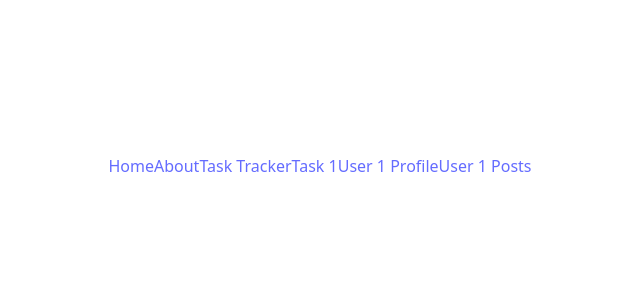
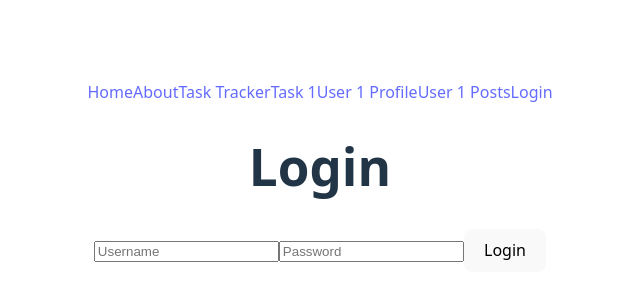
Before and after one commit to bengguankoay/Vite-Vue, a Vue app in the folder task-tracker/: page /login in a window 1280 px wide. Shown: the part 224-524 px from the top of the page, without its empty margins (320-960 px from the left). Built offline with nearby package versions, Linux system fonts and the light colour scheme.

Commit message:
added jwt auth

```diff
--- a/task-tracker/package.json
+++ b/task-tracker/package.json
@@ -10,6 +10,7 @@
   },
   "dependencies": {
     "axios": "^1.8.3",
+    "jwt-decode": "^4.0.0",
     "vue": "^3.5.13",
     "vue-router": "^4.0.13",
     "vuex": "^4.0.2"
--- a/task-tracker/src/App.vue
+++ b/task-tracker/src/App.vue
@@ -1,20 +1,30 @@
 <template>
   <div id="app">
     <nav>
-      <router-link to="/">Home</router-link>
-      <router-link to="/about">About</router-link>
-      <router-link to="/task-tracker">Task Tracker</router-link>
-      <router-link to="/task/1">Task 1</router-link>
-      <router-link to="/user/1/profile">User 1 Profile</router-link>
-      <router-link to="/user/1/posts">User 1 Posts</router-link>
+      <RouterLink to="/">Home</RouterLink>
+      <RouterLink to="/about">About</RouterLink>
+      <RouterLink to="/task-tracker">Task Tracker</RouterLink>
+      <RouterLink to="/task/1">Task 1</RouterLink>
+      <RouterLink to="/user/1/profile">User 1 Profile</RouterLink>
+      <RouterLink to="/user/1/posts">User 1 Posts</RouterLink>
+      <RouterLink v-if="!isAuthenticated" to="/login">Login</RouterLink>
+      <button v-if="isAuthenticated" @click="logout">Logout</button>
     </nav>
-    <router-view></router-view>
+    <RouterView></RouterView>
   </div>
 </template>
 
 <script>
+import { mapGetters, mapActions } from 'vuex';
+
 export default {
-  name: 'App'
+  name: 'App',
+  computed: {
+    ...mapGetters(['isAuthenticated'])
+  },
+  methods: {
+    ...mapActions(['logout'])
+  }
 };
 </script>
 
@@ -25,4 +35,7 @@ nav {
 router-link {
   margin-right: 10px;
 }
+button {
+  margin-left: 10px;
+}
 </style>
--- /dev/null
+++ b/task-tracker/src/components/Login.vue
@@ -0,0 +1,35 @@
+<template>
+  <div>
+    <h1>Login</h1>
+    <form @submit.prevent="handleLogin">
+      <input v-model="username" placeholder="Username" required />
+      <input v-model="password" type="password" placeholder="Password" required />
+      <button type="submit">Login</button>
+    </form>
+  </div>
+</template>
+
+<script>
+import { mapActions } from 'vuex';
+
+export default {
+  name: 'Login',
+  data() {
+    return {
+      username: '',
+      password: ''
+    };
+  },
+  methods: {
+    ...mapActions(['login']),
+    async handleLogin() {
+      try {
+        await this.login({ email: this.username, password: this.password });
+        this.$router.push('/');
+      } catch (error) {
+        console.error('Login failed:', error);
+      }
+    }
+  }
+};
+</script>
--- a/task-tracker/src/router.js
+++ b/task-tracker/src/router.js
@@ -6,21 +6,25 @@ import TaskDetail from './components/TaskDetail.vue';
 import User from './components/User.vue';
 import UserProfile from './components/UserProfile.vue';
 import UserPosts from './components/UserPosts.vue';
+import Login from './components/Login.vue';
+import store from './store';
 
 const routes = [
   { path: '/', component: Home },
   { path: '/about', component: About },
-  { path: '/task-tracker', component: TaskTracker },
-  { path: '/task/:id', component: TaskDetail, props: true }, // Dynamic route
+  { path: '/task-tracker', component: TaskTracker, meta: { requiresAuth: true } },
+  { path: '/task/:id', component: TaskDetail, props: true, meta: { requiresAuth: true } }, // Dynamic route
   {
     path: '/user/:id',
     component: User,
     props: true,
+    meta: { requiresAuth: true },
     children: [
-      { path: 'profile', component: UserProfile }, // Nested route
-      { path: 'posts', component: UserPosts } // Nested route
+      { path: 'profile', component: UserProfile, meta: { requiresAuth: true } }, // Nested route
+      { path: 'posts', component: UserPosts, meta: { requiresAuth: true } } // Nested route
     ]
-  }
+  },
+  { path: '/login', component: Login }
 ];
 
 const router = createRouter({
@@ -28,4 +32,16 @@ const router = createRouter({
   routes
 });
 
+router.beforeEach((to, from, next) => {
+  if (to.matched.some((record) => record.meta.requiresAuth)) {
+    if (!store.getters.isAuthenticated) {
+      next({ path: '/login' });
+    } else {
+      next();
+    }
+  } else {
+    next();
+  }
+});
+
 export default router;
--- /dev/null
+++ b/task-tracker/src/services/auth.js
@@ -0,0 +1,30 @@
+import axios from 'axios';
+import { jwtDecode } from 'jwt-decode';
+
+const API_URL = 'https://api.escuelajs.co/api/v1/auth/login';
+// const API_URL = 'https://dummyjson.com/auth';
+
+export const login = async (credentials) => {
+  const response = await axios.post(`${API_URL}`, credentials, {
+    headers: { 'Content-Type': 'application/json' }
+  });
+  const token = response.data.access_token;
+  localStorage.setItem('token', token);
+  return jwtDecode(token);
+};
+
+export const logout = () => {
+  localStorage.removeItem('token');
+};
+
+export const getToken = () => {
+  return localStorage.getItem('token');
+};
+
+export const isAuthenticated = () => {
+  const token = getToken();
+  if (!token) return false;
+
+  const { exp } = jwtDecode(token);
+  return Date.now() < exp * 1000;
+};
--- a/task-tracker/src/store.js
+++ b/task-tracker/src/store.js
@@ -1,9 +1,12 @@
 import { createStore } from 'vuex';
 import axios from 'axios';
+import { login, logout, isAuthenticated, getToken } from './services/auth';
 
 export default createStore({
   state: {
-    tasks: []
+    tasks: [],
+    user: null,
+    isAuthenticated: isAuthenticated()
   },
   mutations: {
     setTasks(state, tasks) {
@@ -13,7 +16,6 @@ export default createStore({
       state.tasks.push(task);
     },
     toggleTask(state, id) {
-      console.log('toggleTask', id);
       const task = state.tasks.find((task) => task.id === id);
       if (task) {
         task.completed = !task.completed;
@@ -26,11 +28,20 @@ export default createStore({
       }
     },
     deleteTask(state, id) {
-      console.log('deleteTask', id);
       state.tasks = state.tasks.filter((task) => task.id !== id);
+    },
+    // Add setUser and clearUser mutations
+    setUser(state, user) {
+      state.user = user;
+      state.isAuthenticated = true;
+    },
+    clearUser(state) {
+      state.user = null;
+      state.isAuthenticated = false;
     }
   },
   actions: {
+    // Add fetchTasks, addTask, updateTask, and deleteTask actions
     async fetchTasks({ commit }) {
       const response = await axios.get('https://jsonplaceholder.typicode.com/todos');
       commit('setTasks', response.data.slice(0, 10)); // Limit to 10 tasks for simplicity
@@ -58,9 +69,19 @@ export default createStore({
     },
     deleteTask({ commit }, id) {
       commit('deleteTask', id);
+    },
+    // Add login and logout actions
+    async login({ commit }, credentials) {
+      const user = await login(credentials);
+      commit('setUser', user);
+    },
+    logout({ commit }) {
+      logout();
+      commit('clearUser');
     }
   },
   getters: {
-    tasks: (state) => state.tasks
+    tasks: (state) => state.tasks,
+    isAuthenticated: (state) => state.isAuthenticated
   }
 });
```
Also changed, not shown: 1 other file (tests, documents, lock files or other folders).
